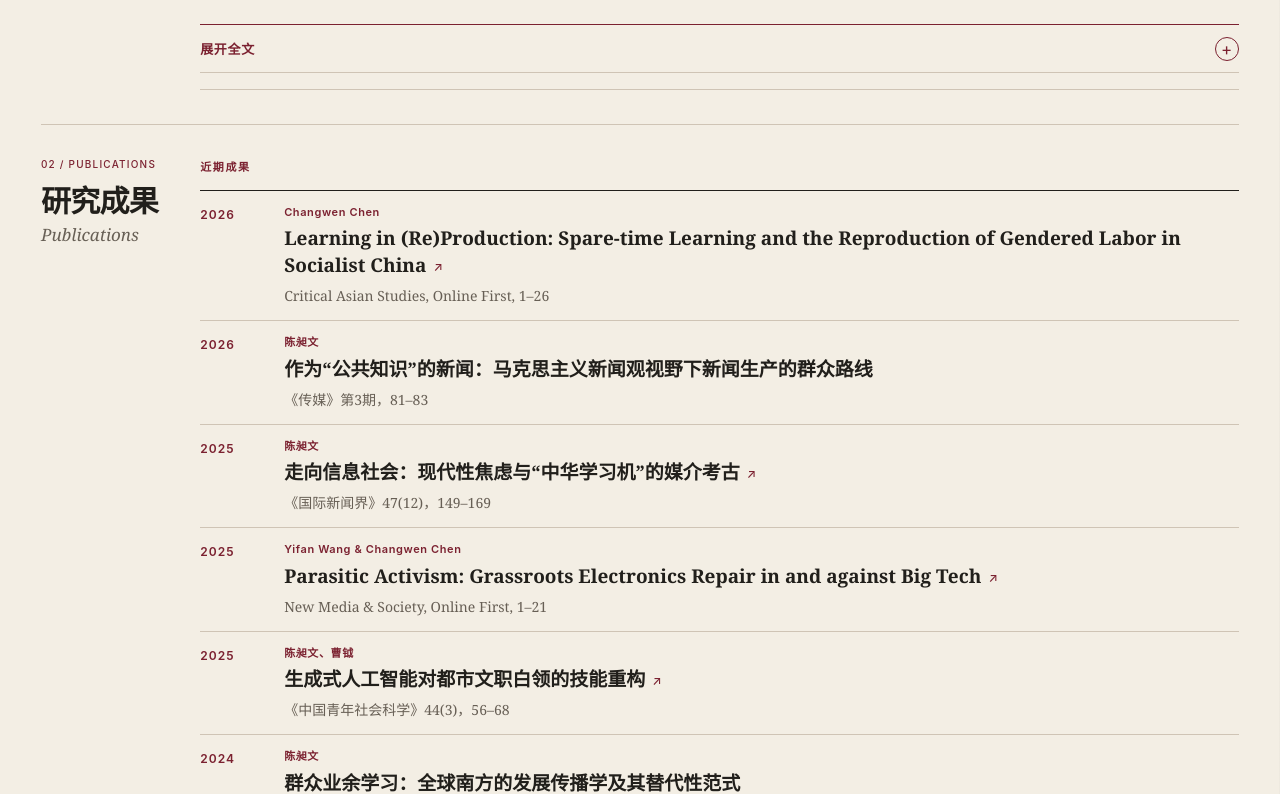
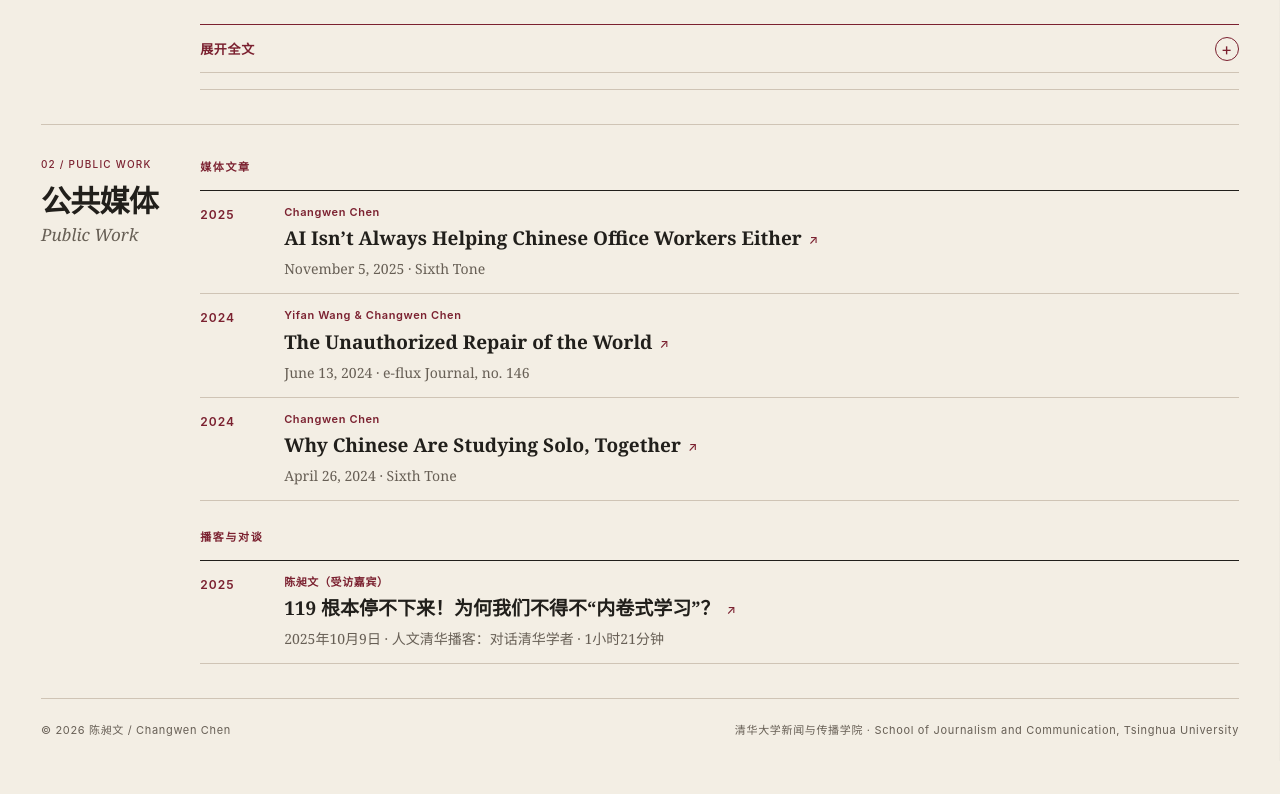
Before and after one commit to cklasd/changwen-chen-academic-homepage, a Next.js app: page / in a window 1280 px wide. Shown: the part 708-1502 px from the top of the page. After the commit the page ends 1469 px from the top, so only its background shows below. Built offline with nearby package versions, Linux system fonts and the light colour scheme.

Commit message:
Link publications nav to Google Scholar

```diff
--- a/app/LegacyHome.tsx
+++ b/app/LegacyHome.tsx
@@ -3,6 +3,8 @@
 import { useState } from "react";
 
 type Locale = "zh" | "en";
+
+const scholarUrl = "https://scholar.google.com/citations?hl=en&user=TZzbU8oAAAAJ&view_op=list_works&sortby=pubdate";
 
 const copy = {
   zh: {
@@ -38,7 +40,7 @@ const copy = {
 const navItems = [
   { id: "home", zh: "首页", en: "Home" },
   { id: "about", zh: "简介", en: "About" },
-  { id: "work", zh: "研究成果", en: "Publications" },
+  { id: "work", zh: "研究成果", en: "Publications", href: scholarUrl },
   { id: "writing", zh: "公共媒体", en: "Public Work" },
 ] as const;
 
@@ -248,7 +250,11 @@ export default function Home() {
           <ul>
             {navItems.map((item) => (
               <li key={item.id}>
-                <a href={`#${item.id}`}>
+                <a
+                  href={"href" in item ? item.href : `#${item.id}`}
+                  target={"href" in item ? "_blank" : undefined}
+                  rel={"href" in item ? "noreferrer" : undefined}
+                >
                   {item[locale]}
                   <span lang={locale === "zh" ? "en" : "zh-CN"}>{locale === "zh" ? item.en : item.zh}</span>
                 </a>
@@ -280,7 +286,7 @@ export default function Home() {
             </p>
             <div className="actions">
               <a className="action" href="mailto:changwenccw@gmail.com">{t.email}</a>
-              <a className="action" href="https://scholar.google.com/citations?hl=en&user=TZzbU8oAAAAJ&view_op=list_works&sortby=pubdate" target="_blank" rel="noreferrer">{t.scholar}</a>
+              <a className="action" href={scholarUrl} target="_blank" rel="noreferrer">{t.scholar}</a>
             </div>
           </div>
         </section>
@@ -294,33 +300,8 @@ export default function Home() {
           </div>
         </section>
 
-        <section className="editorial-section" id="work" aria-labelledby="work-title">
-          <SectionTitle number="02 / PUBLICATIONS" id="work-title" primary={t.work} secondary={locale === "zh" ? "Publications" : "研究成果"} />
-          <div className="section-body">
-            <p className="subsection-label">{t.workLabel}</p>
-            <ol className="publication-list">
-              {publications.map((publication) => (
-                <li key={publication.title}>
-                  <span className="publication-year">{publication.year}</span>
-                  <div className="publication-copy">
-                    <p>{publication.authors}</p>
-                    <h3>
-                      {"href" in publication ? (
-                        <a href={publication.href} target="_blank" rel="noreferrer">
-                          {publication.title}<span aria-hidden="true">↗</span>
-                        </a>
-                      ) : publication.title}
-                    </h3>
-                    <span>{publication.venue}</span>
-                  </div>
-                </li>
-              ))}
-            </ol>
-          </div>
-        </section>
-
         <section className="editorial-section" id="writing" aria-labelledby="writing-title">
-          <SectionTitle number="03 / PUBLIC WORK" id="writing-title" primary={t.publicWork} secondary={locale === "zh" ? "Public Work" : "公共媒体"} />
+          <SectionTitle number="02 / PUBLIC WORK" id="writing-title" primary={t.publicWork} secondary={locale === "zh" ? "Public Work" : "公共媒体"} />
           <div className="section-body">
             <div className="public-work-group">
               <p className="subsection-label">{t.publicWriting}</p>
```
